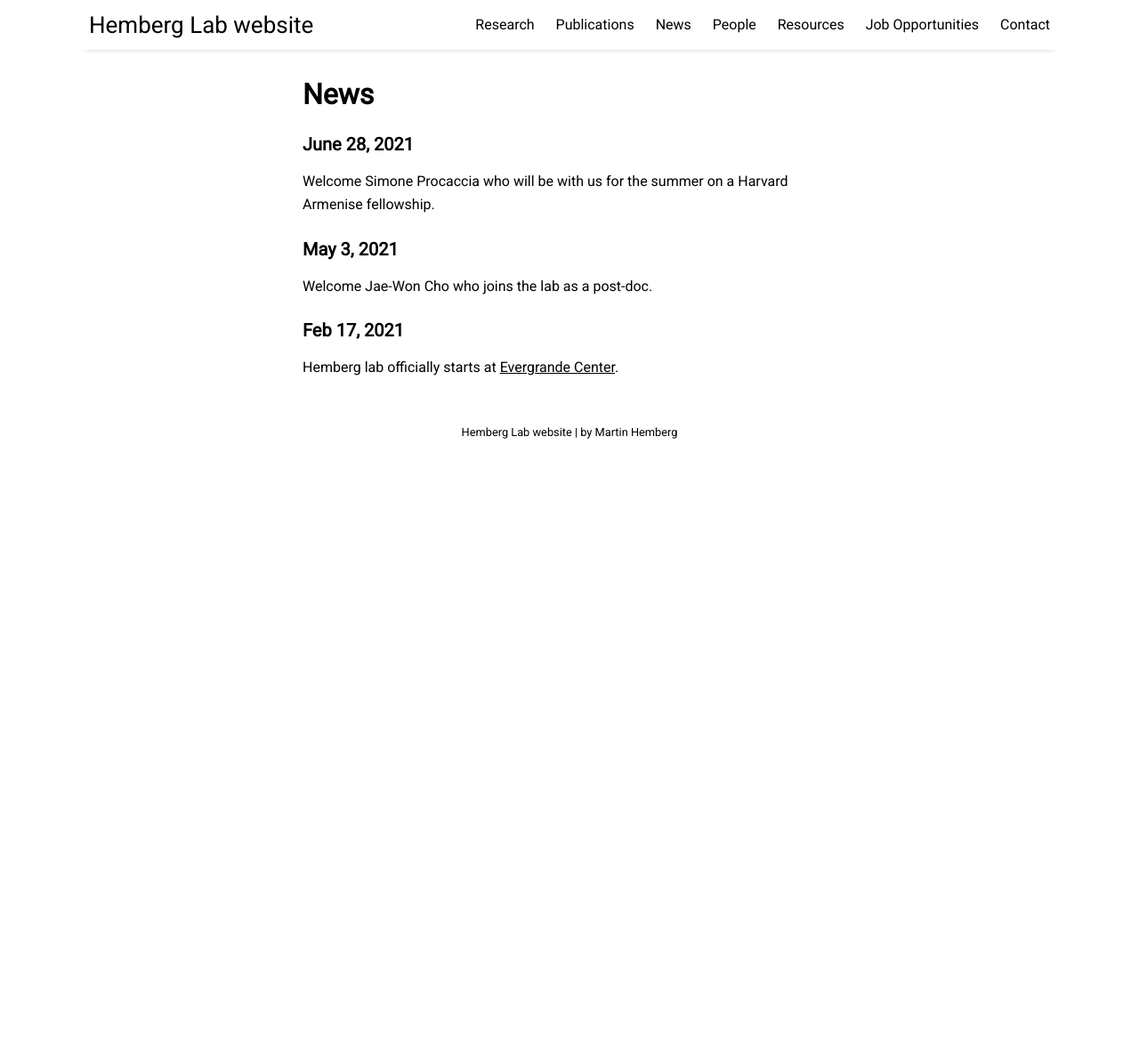
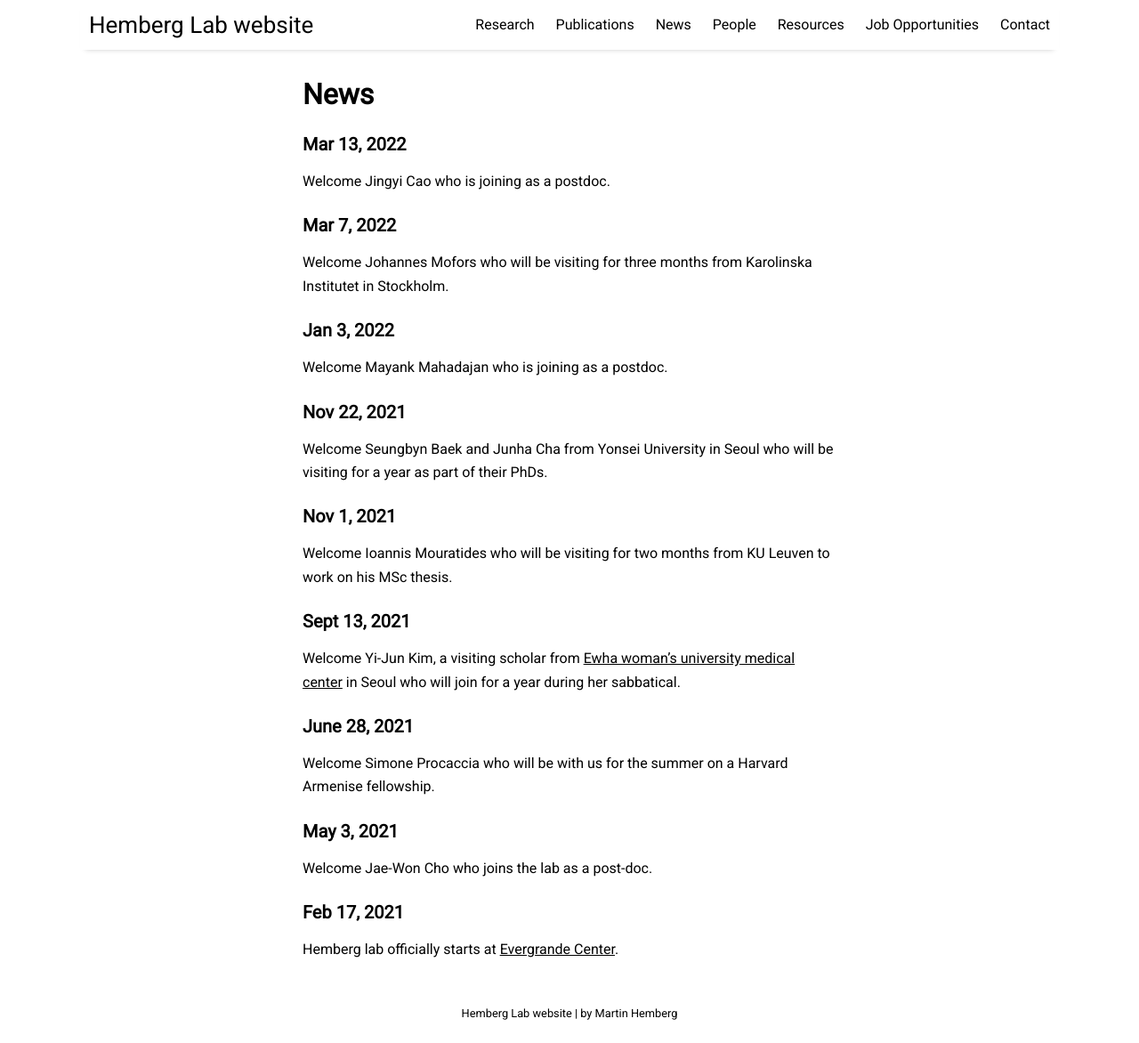
Before and after one commit to jaewon-cho/sdfasdf2dscf34fad.github.io, a Jekyll site: the page built from pages/news.md, in a window 1280 px wide and 1172 px high. Shown: the whole window at 89% size. Built offline with Jekyll 4.4.1, drawn with Linux system fonts in a browser that asks for light colours; nearby versions of some CDN libraries.

Commit message:
Update several pages

```diff
--- a/pages/news.md
+++ b/pages/news.md
@@ -3,6 +3,33 @@ layout: page
 title: News
 permalink: /news
 ---
+
+### Mar 13, 2022
+
+Welcome Jingyi Cao who is joining as a postdoc.
+
+### Mar 7, 2022
+
+Welcome Johannes Mofors who will be visiting for three months from Karolinska Institutet in Stockholm.
+
+### Jan 3, 2022
+
+Welcome Mayank Mahadajan who is joining as a postdoc.
+
+### Nov 22, 2021
+
+Welcome Seungbyn Baek and Junha Cha from Yonsei University in Seoul who will be visiting for a year as part of their PhDs.
+
+
+### Nov 1, 2021
+
+Welcome Ioannis Mouratides who will be visiting for two months from KU Leuven to work on his MSc thesis.
+
+
+### Sept 13, 2021
+
+Welcome Yi-Jun Kim, a visiting scholar from [Ewha woman's university medical center](https://seoul.eumc.ac.kr/eng/main.do) in Seoul who will join for a year during her sabbatical.
+
 
 ### June 28, 2021
 
```
Also changed, not shown: pages/people.md (+4 -4 lines), pages/research.md (+4 -0 lines).
